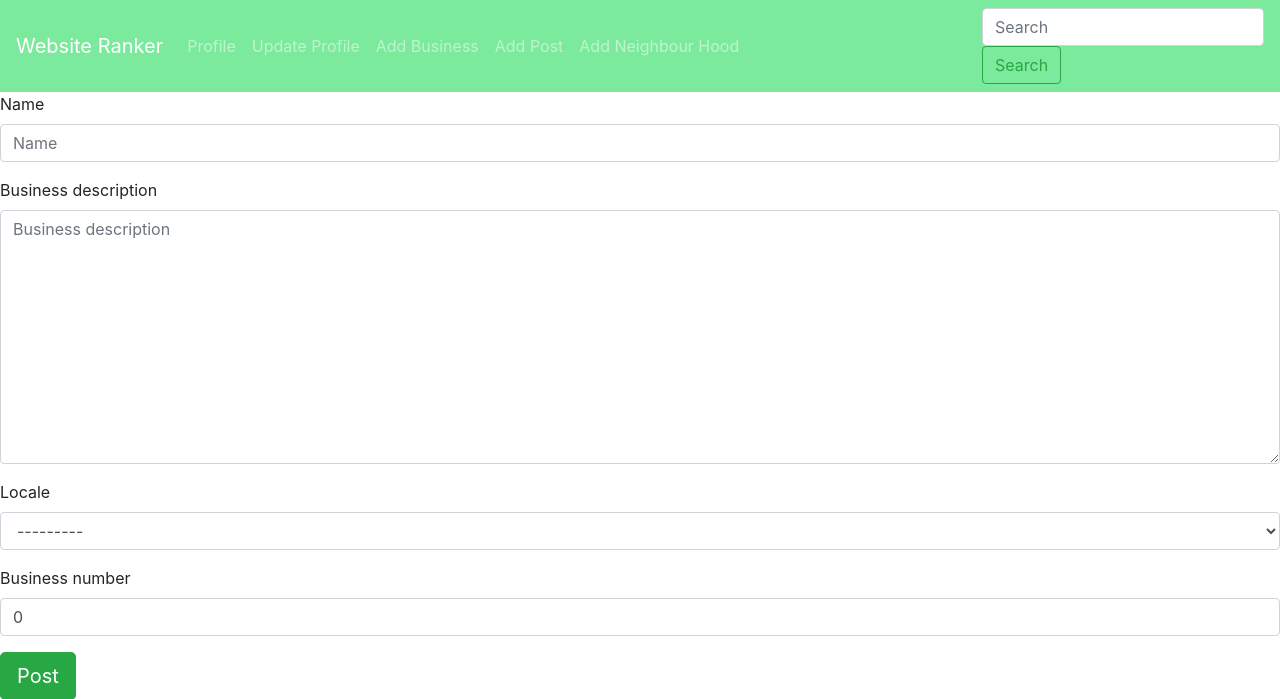
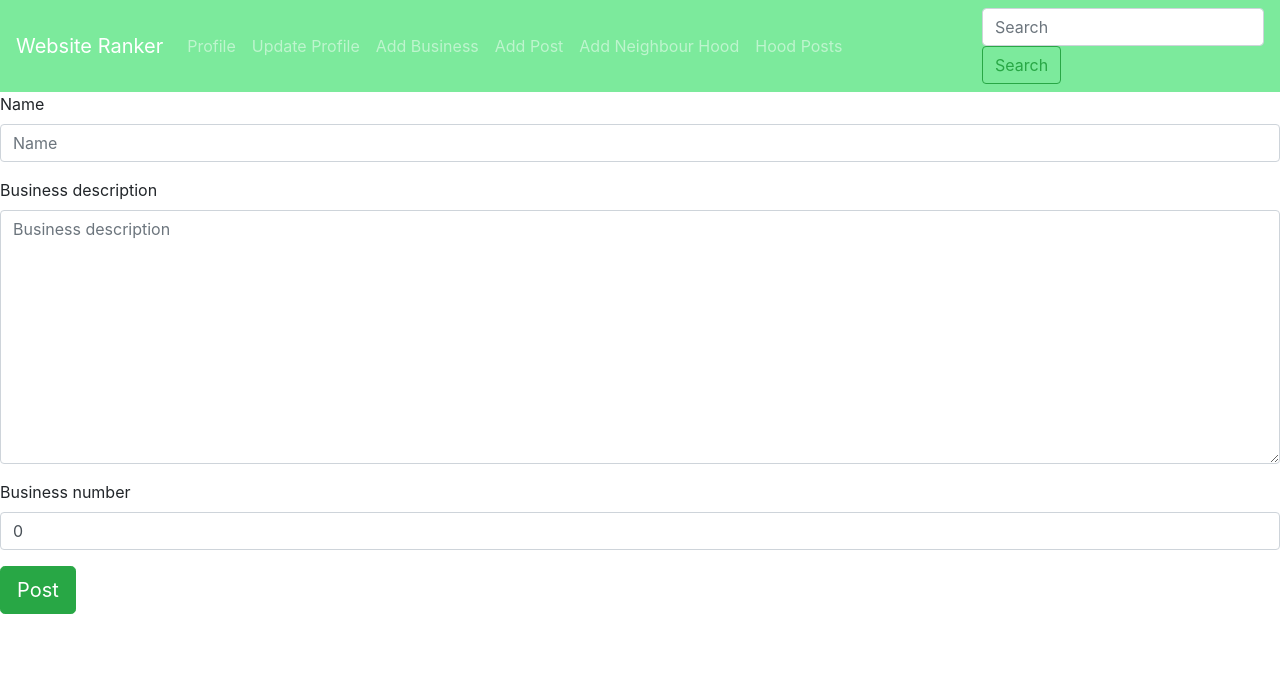
Before and after one commit to Ras-Kwesi/mjini, a Django app: page /addbiz/ in a window 1280 px wide. Shown: the top 699 px of the page. Run offline with Django 3.2, Linux system fonts and the light colour scheme; the visitor is signed in with stand-in values (Sample User, id 1); data that the repository does not hold is empty; some libraries are stand-ins or nearby versions.

Commit message:
bis posts works

```diff
--- a/mjini/admin.py
+++ b/mjini/admin.py
@@ -4,3 +4,4 @@ from .models import *
 admin.site.register(Profile)
 admin.site.register(Hood)
 admin.site.register(Business)
+admin.site.register(Post)
--- a/mjini/forms.py
+++ b/mjini/forms.py
@@ -17,7 +17,7 @@ class EditUser(forms.ModelForm):
 class AddBusiness(forms.ModelForm):
     class Meta:
         model = Business
-        exclude = ['owner']
+        exclude = ['owner','locale']
 
 
 class NewPost(forms.ModelForm):
--- a/mjini/models.py
+++ b/mjini/models.py
@@ -7,7 +7,7 @@ from django.db.models.signals import post_save
 # Create your models here.
 class Hood(models.Model):
     name = models.CharField(max_length=20,unique=True)
-    bio = models.CharField(max_length=40,default = name)
+    bio = models.CharField(max_length=40,default = '')
 
 
     def save_hood(self):
@@ -65,11 +65,11 @@ class Post(models.Model):
     title = models.CharField(max_length=30)
     post = models.TextField(max_length=100)
     hood = models.ForeignKey(Hood,related_name='hood')
-    poster = models.ForeignKey(User,related_name='poster')
+    poster = models.ForeignKey(User,on_delete=models.CASCADE)
 
     @classmethod
-    def get_hood_posts(cls,hood_name):
-        posts = Post.objects.filter(hood__name = hood_name )
+    def get_hood_posts(cls,id):
+        posts = Post.objects.filter(id = id )
         return posts
 
 class Business(models.Model):
--- a/mjini/templates/navbar.html
+++ b/mjini/templates/navbar.html
@@ -21,6 +21,9 @@
       <li class="nav-item">
         <a class="nav-link" href="/newhood">Add Neighbour Hood</a>
       </li>
+      <li class="nav-item">
+        <a class="nav-link" href="/hood/{{hood_name}}">Hood Posts</a>
+      </li>
     </ul>
     <form class="search-section" action="{% url 'search' %}">
       <input class="form-control mr-sm-2" type="search" name = 'business' placeholder="Search" aria-label="Search">
--- a/mjini/urls.py
+++ b/mjini/urls.py
@@ -6,13 +6,13 @@ from django.conf.urls.static import static
 urlpatterns=[
     url('^$',views.index,name='index'),
     url('^search/',views.search,name='search'),
-    url('profile/$', views.profile, name='profile'),
+    url('^profile/$', views.profile, name='profile'),
     url('^hood/(\w+)', views.hood, name='hood'),
     url('update/$', views.update, name='update'),
     url('addbiz/$', views.newbiz, name='addbiz'),
     url('newpost/$', views.newpost, name='newpost'),
     url('newhood/$', views.newhood, name='newhood'),
-    url('profilehood/(\w+)$', views.profilehood, name='profilehood'),
+    url('^profilehood/(\w+)$', views.profilehood, name='profilehood'),
     url('choosehood/',views.choosehood,name='choosehood'),
 
 ]
--- a/mjini/views.py
+++ b/mjini/views.py
@@ -6,10 +6,13 @@ from .forms import *
 
 
 # Create your views here.
+@login_required(login_url='/accounts/login/')
 def index(request):
+    current_user = request.user
+    hood_name = current_user.profile.hood
 
-
-    return render(request,'index.html')
+    print(hood_name)
+    return render(request,'index.html',{'hood_name':hood_name})
 
 
 
@@ -47,12 +50,12 @@ def update(request):
     })
 
 @login_required(login_url='/accounts/login/')
-def hood(request,hood_name):
+def hood(request,hood_id):
     current_user = request.user
-    if current_user.profile.hood is None:
-        return redirect('update')
-    else:
-        hood = Post.get_hood_posts(hood_name = hood_name)
+    # if current_user.profile.hood is None:
+    #     return redirect('update')
+    # else:
+    hood = Post.get_hood_posts(id = hood_id)
 
     return render(request,'hood.html',{'hood':hood})
 
@@ -62,34 +65,6 @@ def choosehood(request):
     return render(request,'choosehood.html')
 
 
-@login_required(login_url='/accounts/login/')
-def newhood(request):
-    current_user = request.user
-    if request.method == 'POST':
-        NewHoodForm = NewHood(request.POST, request.FILES, instance=request.user)
-        if NewHoodForm.is_valid():
-            hoodform = NewHoodForm.save(commit=False)
-
-            hoodform.save()
-            current_user.profile.hoodpin = True
-            # request.session.modified = True
-            # current_user.profile.hood = hoodform.id
-        # return redirect('profilehood',hoodform.name)
-        return redirect('index')
-
-
-    else:
-        NewHoodForm = NewHood(instance=request.user,)
-    return render(request, 'newhood.html', {"newHoodForm": NewHoodForm})
-
-
-def profilehood(request,name):
-    current_user = request.user
-    hoodform = Hood.objects.get(name = name)
-    current_user.profile.hood = hoodform.id
-    current_user.profile.hoodpin = True
-
-    return redirect('index')
 
 @login_required(login_url='/accounts/login/')
 def search(request):
@@ -115,6 +90,7 @@ def newbiz(request):
         if addBizForm.is_valid():
             bizform = addBizForm.save(commit=False)
             bizform.owner = current_user
+            bizform.locale = current_user.profile.hood
             bizform.save()
         return redirect('index')
 
@@ -131,7 +107,7 @@ def newpost(request):
         newPostForm = NewPost(request.POST, request.FILES, instance=request.user)
         if newPostForm.is_valid():
             new_post = newPostForm.save(commit=False)
-            new_post.poster = current_user
+            new_post.poster = request.user
             new_post.hood = hood
             new_post.save()
         return redirect('index')
@@ -139,3 +115,33 @@ def newpost(request):
     else:
         newPostForm = NewPost(instance=request.user)
     return render(request, 'newpost.html', {"newPostForm": newPostForm})
+
+
+@login_required(login_url='/accounts/login/')
+def newhood(request):
+    current_user = request.user
+    if request.method == 'POST':
+        NewHoodForm = NewHood(request.POST, instance=request.user)
+        if NewHoodForm.is_valid():
+            hoodform = NewHoodForm.save(commit=False)
+            # current_user.profile.hoodpin = True
+            hoodform.save()
+
+            # request.session.modified = True
+            # current_user.profile.hood = hoodform.id
+        # return redirect('profilehood',hoodform.name)
+        return redirect('index')
+
+
+    else:
+        NewHoodForm = NewHood(instance=request.user,)
+    return render(request, 'newhood.html', {"newHoodForm": NewHoodForm})
+
+
+def profilehood(request,name):
+    current_user = request.user
+    hoodform = Hood.objects.get(name = name)
+    current_user.profile.hood = hoodform.id
+    current_user.profile.hoodpin = True
+
+    return redirect('index')
```
Also changed, not shown: mjini/migrations/0011_auto_20181021_1327.py (added), mjini/migrations/0012_auto_20181021_1357.py (added).
